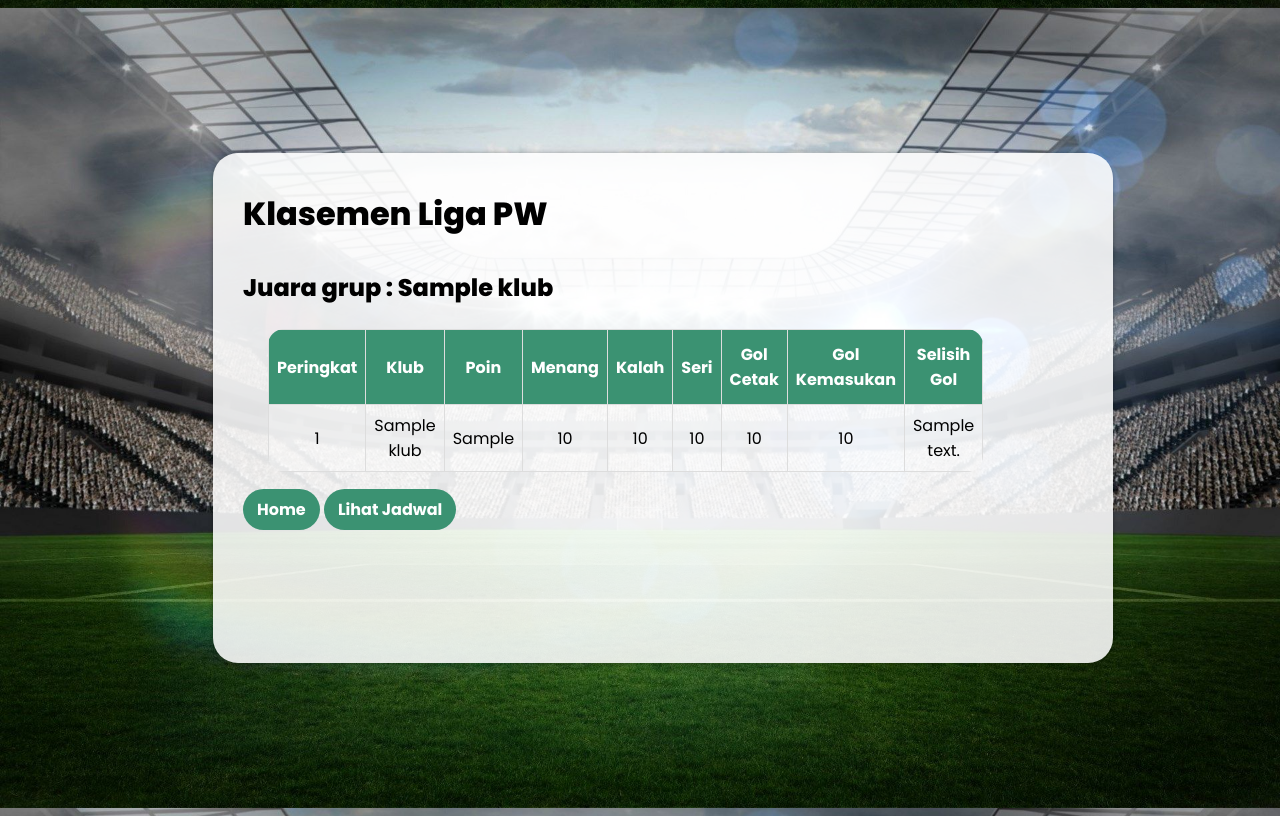
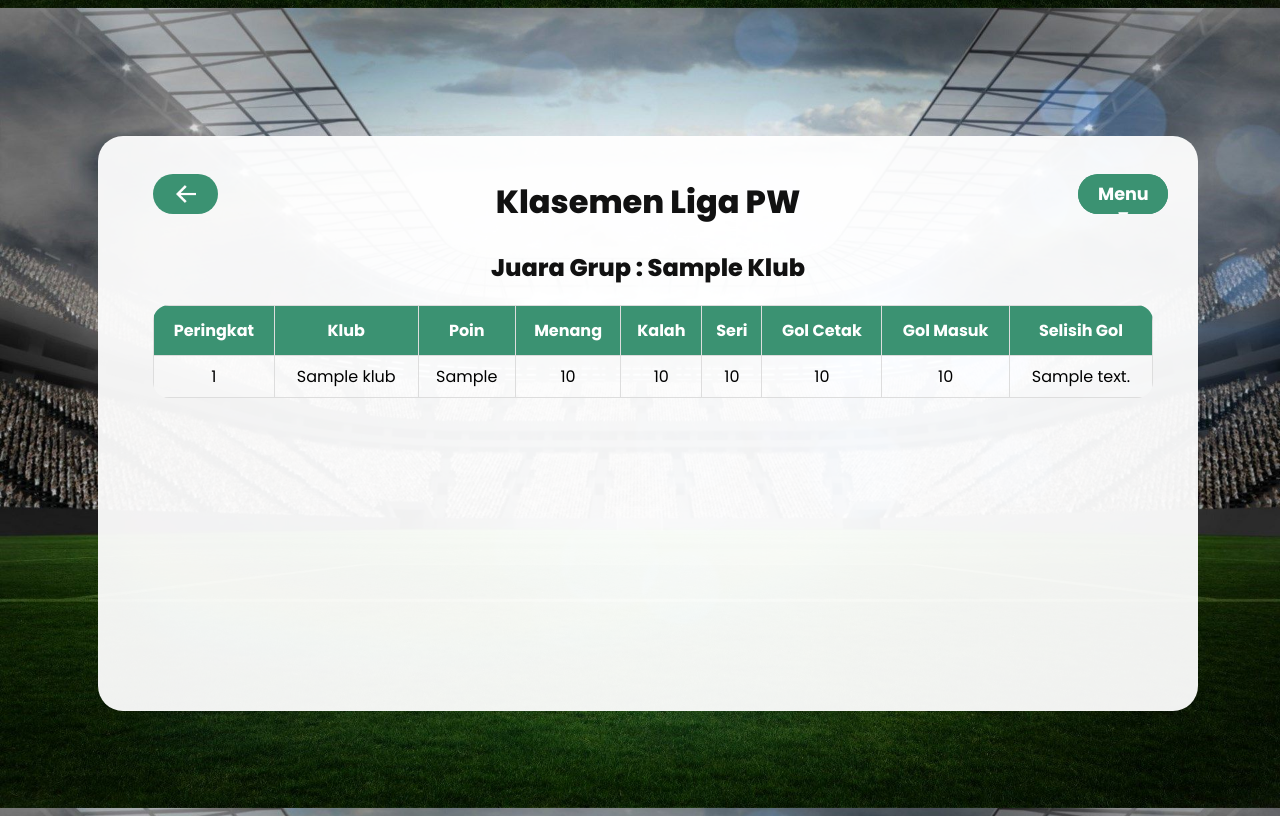
Before and after one commit to richo3673/competis, a PHP site: page /c_klasemen.php in a window 1280 px wide. Run offline with PHP 8.4, Linux system fonts and the light colour scheme; tables that the repository leaves empty or names only in its code hold one stand-in row (values such as "Sample post").

Commit message:
Add files via upload

```diff
--- a/style.css
+++ b/style.css
@@ -157,8 +157,6 @@ table {
     margin: 17px 0px 25px 25px;
     background-color: rgba(255, 255, 255, 0.26);}
 
-
-
 #customers td, #customers th {
     border: 1px solid #ddd;
     padding: 8px;
@@ -168,6 +166,28 @@ table {
     background-color: rgba(175, 206, 198, 0.26);}
 
 #customers th {
+    padding-top: 12px;
+    padding-bottom: 12px;
+    text-align: center;
+    background-color: #3b9272;
+    color: white;
+}
+#klasemen {
+    border-collapse: collapse;
+    border-radius: 1em;
+    width: 1000px;
+    margin: 17px 0px 25px 25px;
+    background-color: rgba(255, 255, 255, 0.26);}
+
+#klasemen td, #klasemen th {
+    border: 1px solid #ddd;
+    padding: 8px;
+}
+
+#klasemen tr:nth-child(even){
+    background-color: rgba(175, 206, 198, 0.26);}
+
+#klasemen th {
     padding-top: 12px;
     padding-bottom: 12px;
     text-align: center;
--- a/v_klasemen.php
+++ b/v_klasemen.php
@@ -6,11 +6,21 @@
     <link rel="stylesheet" type="text/css" href="style.css">
 </head>
 <body>
-<div class="container3">
-
+<div class="container">
+    <a href="main.php" class="back"></a>
+    <div class="dropdown2">
+        <button class="dropbtn">Menu
+            <i class="fa fa-caret-down"></i>
+        </button>
+        <div class="dropdown-content">
+            <a href="main.php">Klub</a>
+            <a href="c_jadwal.php">Jadwal</a>
+            <a href="c_pertandingan.php">Pertandingan</a>
+        </div>
+    </div>
     <p class="login-text" style="font-size: 2rem; font-weight: 800;">Klasemen Liga PW</p>
     <p class="login-text" style="font-size: 1.5rem; font-weight: 800;">Juara grup : <?php echo $klasemen[0]["nama"]?></p>
-<table id="customers">
+<table id="klasemen">
     <thead>
     <tr>
         <th>Peringkat</th>
@@ -20,7 +30,7 @@
         <th>Kalah</th>
         <th>Seri</th>
         <th>Gol Cetak</th>
-        <th>Gol Kemasukan</th>
+        <th>Gol Masuk</th>
         <th>Selisih Gol</th>
     </tr>
     </thead>
@@ -39,8 +49,7 @@
     ?>
     </tbody>
 </table>
-    <a href="main.php" class="button"> Home</a>
-    <a href="c_jadwal.php" class="button"> Lihat Jadwal</a>
+
 </div>
 </body>
 </html>
```
